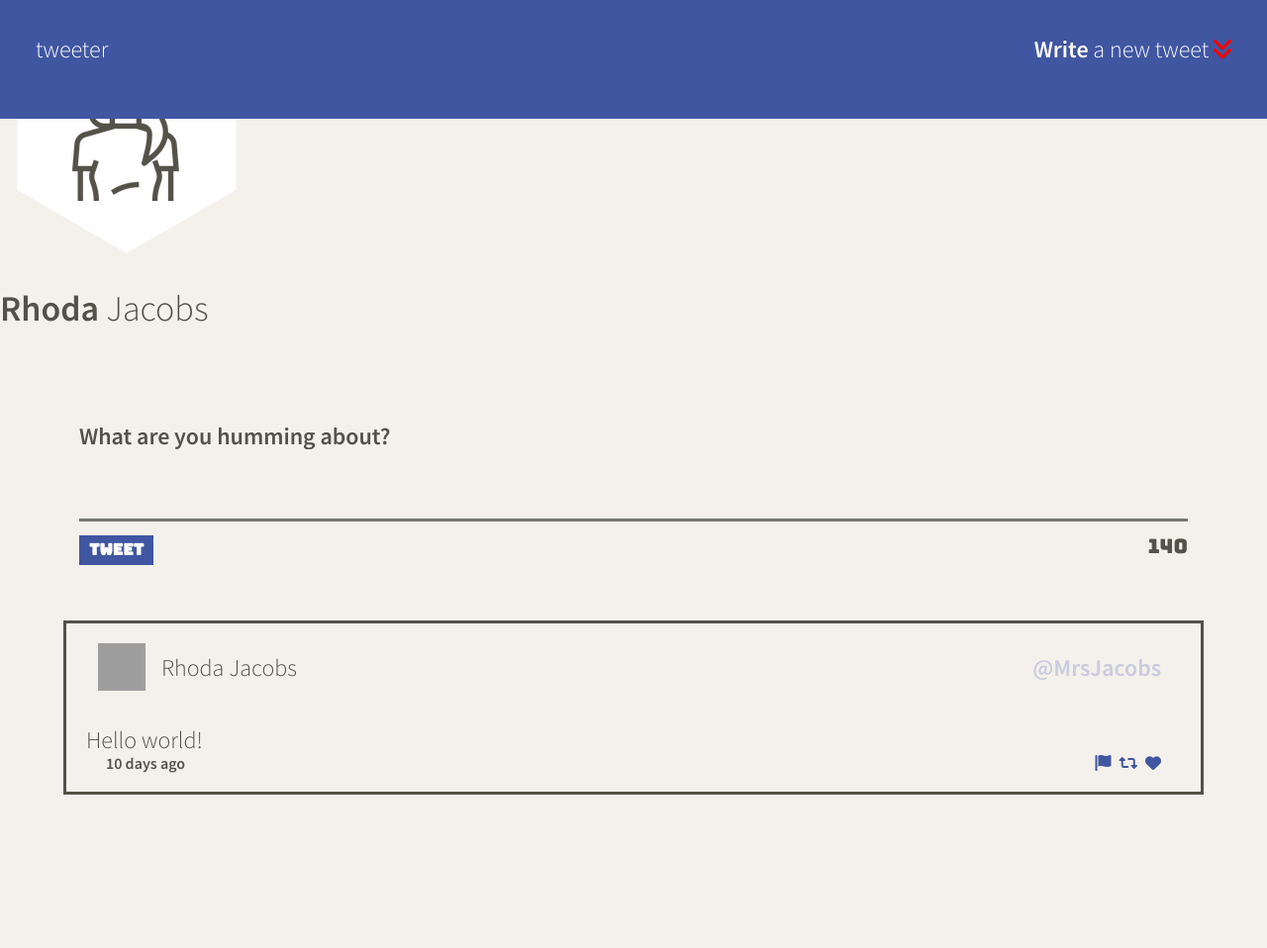
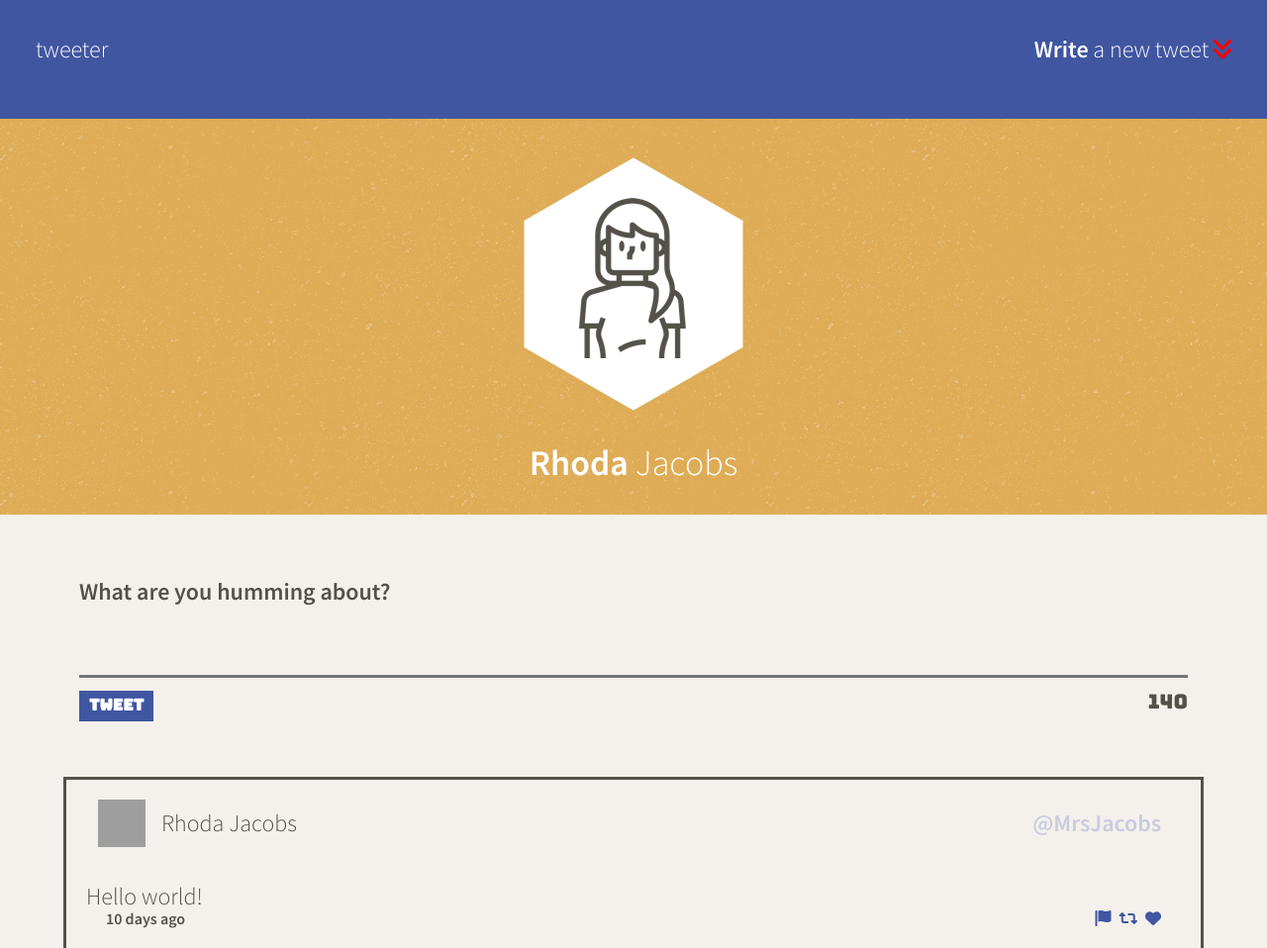
Before and after one commit to todd-demone/tweeter, a website: page public/index.html in a window 1280 px wide. Shown: the top 958 px of the page at 99% size. Before the commit the page ends 891 px from the top, so only its background shows below. Drawn offline with nearby package versions, Linux system fonts and the light colour scheme; grey boxes are pictures that could not be loaded.

Commit message:
remove the unnecessary absolute positioning property; add padding to banner; add margin for img and h2

```diff
--- a/public/styles/header.css
+++ b/public/styles/header.css
@@ -1,19 +1,22 @@
-.header {
+.banner {
   height: 520px;
-  /* height: 400px; */
   width: 100%;
-  position: absolute;
-  top: 0;
-  /* top: 120px; */
   display: flex;
   flex-direction: column;
   justify-content: flex-end;
   align-items: center;
+  padding: 2rem;
   background-color: #deac56;
   background-image: url('/images/asfalt-light.png');
   color: #ffffff;
 }
 
-.light-heading {
+.banner img {
+  margin-bottom: 2rem;
+}
+.banner h2 {
+  margin: 0;
+}
+.banner h2 .light-heading {
   font-weight: 300;
 }
```
